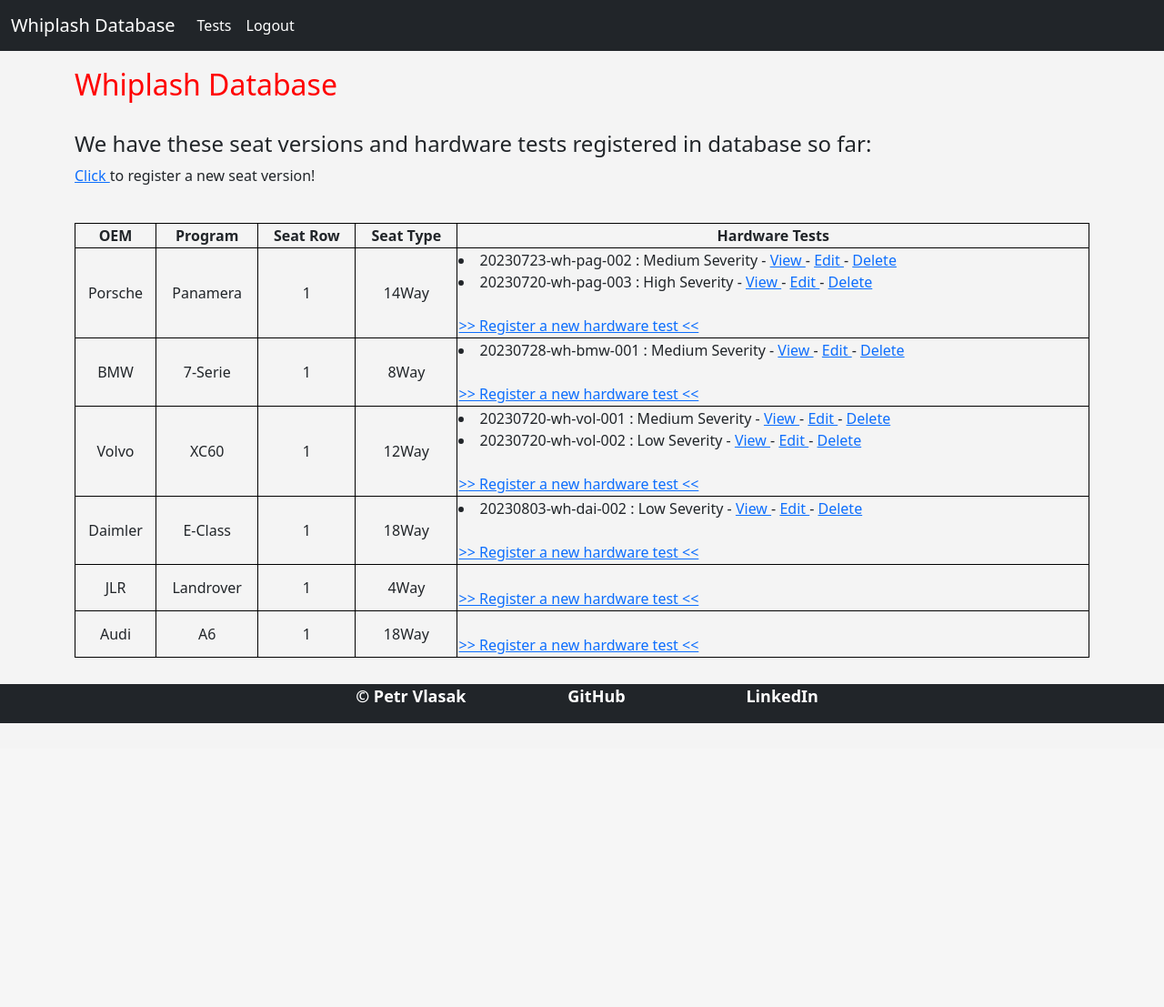
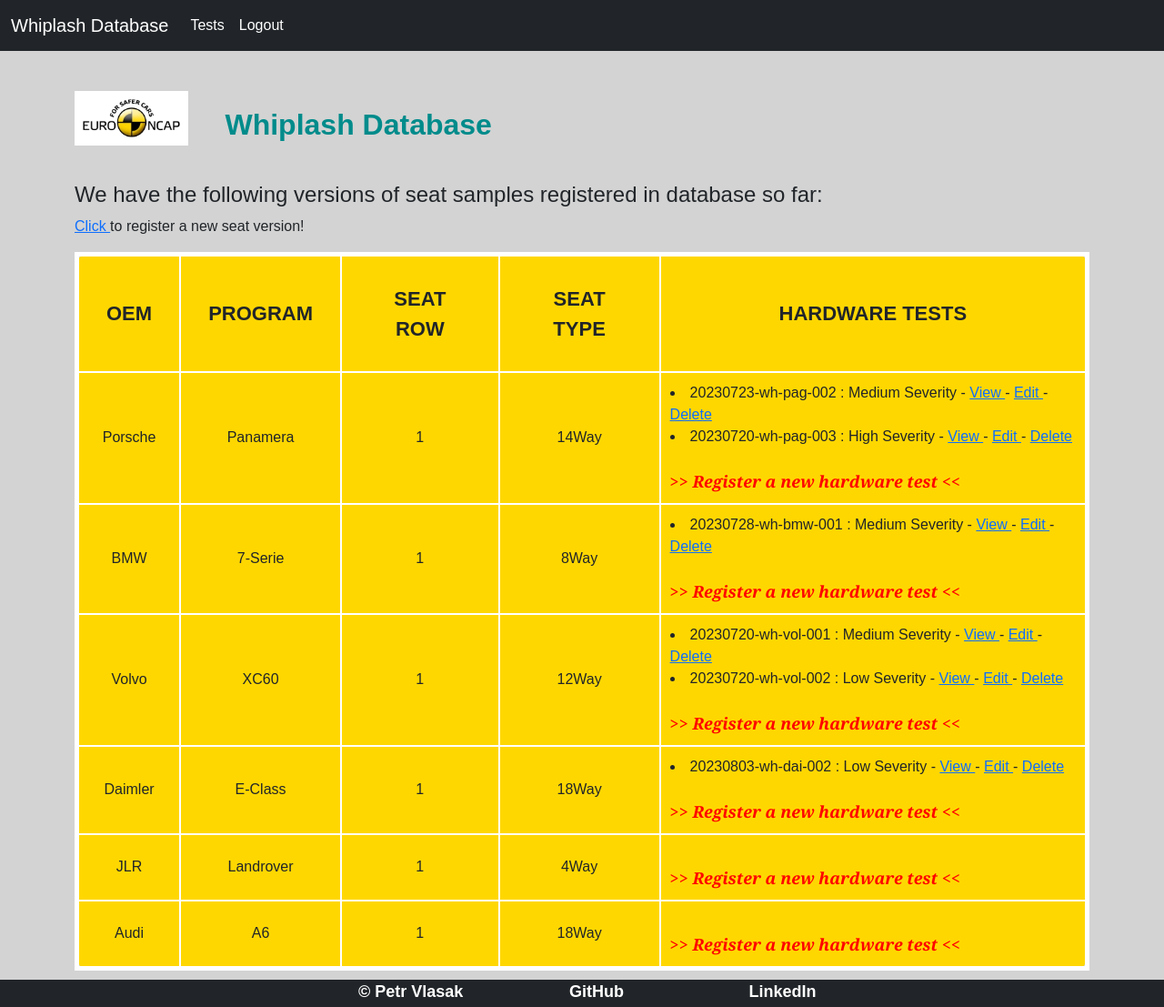
Before and after one commit to pvlasak/Whiplash_Test_Web_App, a Flask app: page /profile in a window 1280 px wide. Shown: the whole page at 91% size. Before the commit the page ends 795 px from the top, so only its background shows below. Run offline with Flask 3, Linux system fonts and the light colour scheme; a user stored in the database is signed in; data comes from the database, SQL or seed files in the repository; both versions use the stored data as it was after the commit.

Commit message:
Footer position changed to be always at the bottom. CSS styling changed.

```diff
--- a/static/css/style.css
+++ b/static/css/style.css
@@ -1,25 +1,39 @@
-h1 {
-    color: darkblue;
-    font-size: 30px;
+html, body {
+   width: 100%;
+   height: 100%;
+   margin: 0;
+   padding: 0;
+   background-color: #D3D3D3;
+   font-family: 'Raleway', sans-serif;
 }
-body {
-    background: #f4f4f4;
+
+.page-container {
+  position: relative;
+  min-height: 100vh;
 }
 
 header {
     position: fixed;
     width: 100%;
+    z-index: 2;
 }
 
 footer {
-  margin-top: 50px;
+  width: 100%;
+  height: 30px;
+  position: absolute;
+  bottom: 0;
   text-align: center;
-  position: fixed;
-  width: 100%;
-  bottom: 5px;
   background-color: #212529;
-  z-index: 2;
 }
+
+.page-container .container {
+    position: relative;
+    top: 0px;
+    width: 100%;
+    padding-bottom: 40px;
+    }
+
 
 .copyright li {
     font-weight: bold;
@@ -29,10 +43,122 @@
     display: inline-block;
     width: 200px;
 }
-.container {
-  margin-bottom: 100px;
-  margin-top: 50px;
-  }
+
+.page-container .login-content {
+    position: absolute;
+    top: 100px;
+    width: 100%;
+}
+
+.welcome_page {
+    position: relative;
+    height:700px;
+    background-image: url("../images/web_illustrations_tests_whiplash_v006.jpg");
+    -webkit-background-size: cover;
+    -moz-background-size: cover;
+    -o-background-size: cover;
+    background-size: cover;
+    }
+
+.welcome_page h1 {
+    padding-top: 120px;
+    padding-left: 150px;
+    font-size: 48px;
+    color: white;
+    font_weight: bold;
+    text-align: center;
+    text-transform: uppercase;
+}
+
+.welcome_page #new_user_mess {
+    background-color: #ffbf00;
+    position: absolute;
+    padding: 40px;
+    margin-left: 20px;
+    top: 300px;
+    font-size: 24px;
+    border: 6px solid darkcyan;
+    border-radius: 15px;
+}
+
+#new_user_mess p {
+    text-transform: uppercase;
+    font-weight: bold;
+}
+
+.page-container .profile-content{
+    padding-top: 100px;
+}
+
+.page-container .profile-content table  {
+    background-color: gold;
+    border: 5px solid white;
+    border-radius: 20px;
+}
+
+.page-container .profile-content th {
+    border: 2px solid white;
+    padding: 30px;
+    font-size: 22px;
+    text-align: center;
+    text-transform: uppercase;
+}
+
+.page-container .profile-content td  {
+    border: 2px solid white;
+    padding: 10px;
+    text-align: center;
+}
+
+.page-container .profile-content #tests  {
+    text-align: left;
+}
+
+
+.page-container .profile-content #tests a[href*='test_register']  {
+    color: red;
+    font-size: 18px;
+    font-weight: bold;
+    font-style: italic;
+    font-family: Georgia;
+    text-decoration: none;
+}
+
+.page-container .result {
+    padding-top: 100px;
+}
+
+.page-container .result #return {
+    height: 60px;
+    display: flex;
+    padding-top: 10px;
+    padding-bottom: 10px;
+}
+
+.page-container .result #return p {
+    padding-left: 50px;
+    font-size: 24px;
+    text-decoration: underline;
+}
+
+
+.page-container .result-update {
+    padding-top: 100px;
+}
+
+.page-container .profile-header {
+    height: 60px;
+    display: flex;
+    margin-bottom: 40px;
+}
+
+.page-container .profile-header h2 {
+    color: DarkCyan;
+    padding-top: 18px;
+    padding-bottom: 18px;
+    padding-left: 40px;
+    font-weight: bold;
+}
 
 a[href*='github'] {
   text-decoration: none;
--- a/templates/base.html
+++ b/templates/base.html
@@ -14,10 +14,11 @@
 
     <title> Whiplash Database!</title>
   </head>
+  <body>
   <header>
     {% include 'navbar.html' %}
   </header>
-  </br>
+  <div class="page-container">
     <div class="container">
       {% block content %}
       {% endblock %}
@@ -39,6 +40,6 @@
             <li> <a href="https://www.linkedin.com/in/petr-vlasak-a24371b0/" target="_blank"> LinkedIn </a> </li>
         </ul>
     </footer>
+    </div>
   </body>
-
 </html>
--- a/templates/profile.html
+++ b/templates/profile.html
@@ -1,10 +1,6 @@
 {% extends "base.html"  %}
 {%block content%}
-<style>
-table, th, td {
-  border:1px solid black;
-}
-</style>
+     <div class="profile-content">
     {% for message in get_flashed_messages() %}
         <div class="alert alert-success alert-dismissible fade show" role="alert">
          {{ message }}
@@ -12,26 +8,27 @@
         </div>
     {% endfor %}
     <main>
-    <h2 style="color:red"> Whiplash Database </h2>
-    <br>
-    <h4> We have these seat versions and hardware tests registered in database so far: </h4>
-    <p> <a href="{{url_for('sample_register')}}"> Click </a> to register a new seat version!  </p>
-    <br>
+        <div class="profile-header">
+            <img src="../static/images/new_logo.jpg">
+            <h2> Whiplash Database </h2>
+        </div>
+        <h4> We have the following versions of seat samples registered in database so far: </h4>
+        <p> <a href="{{url_for('sample_register')}}"> Click </a> to register a new seat version!  </p>
     <table style="width:100%">
         <tr>
-            <th style="text-align: center">OEM</th>
-            <th style="text-align: center">Program</th>
-            <th style="text-align: center">Seat Row</th>
-            <th style="text-align: center">Seat Type</th>
-            <th style="text-align: center">Hardware Tests</th>
+            <th>OEM</th>
+            <th>Program</th>
+            <th>Seat Row</th>
+            <th>Seat Type</th>
+            <th> Hardware Tests</th>
         </tr>
         {% for sample in template_samples %}
         <tr>
-            <td style="text-align: center">{{ template_samples[sample.id-1].oem }} </td>
-            <td style="text-align: center">{{ template_samples[sample.id-1].program }}</td>
-            <td style="text-align: center">{{ template_samples[sample.id-1].seat_row }}</td>
-            <td style="text-align: center">{{ template_samples[sample.id-1].seat_type }} </td>
-            <td>
+            <td>{{ template_samples[sample.id-1].oem }} </td>
+            <td>{{ template_samples[sample.id-1].program }}</td>
+            <td>{{ template_samples[sample.id-1].seat_row }}</td>
+            <td>{{ template_samples[sample.id-1].seat_type }} </td>
+            <td id="tests">
                 {% for test in template_tests %}
                     {% if test.sample_id == sample.id %}
                         {% for pulse in template_pulses %}
@@ -50,4 +47,5 @@
         {% endfor %}
     </table>
     </main>
+    </div>
 {%endblock%}
--- a/templates/update.html
+++ b/templates/update.html
@@ -6,7 +6,7 @@
          <button type="button" class="btn-close" data-bs-dismiss="alert" aria-label="Close"></button>
         </div>
     {% endfor %}
-<body>
+<div class="result-update">
     <h4> Edit the result data for {{ label_variable }}: </h4>
     <br>
     <form action="/update/{{update_variable.id}}" method="post">
@@ -75,5 +75,5 @@
             </div>
         </div>
     </form>
-</body>
+</div>
 {% endblock %}
```
Also changed, not shown: templates/index.html (+5 -8 lines), templates/login.html (+4 -4 lines), templates/result.html (+6 -4 lines), instance/whiplash_database.db, static/images/new_logo.jpg (added), static/images/web_illustrations_tests_whiplash-cut.jpg (added), static/images/web_illustrations_tests_whiplash_v006.jpg (added). Lines whose indentation alone changed are shown as unchanged.
